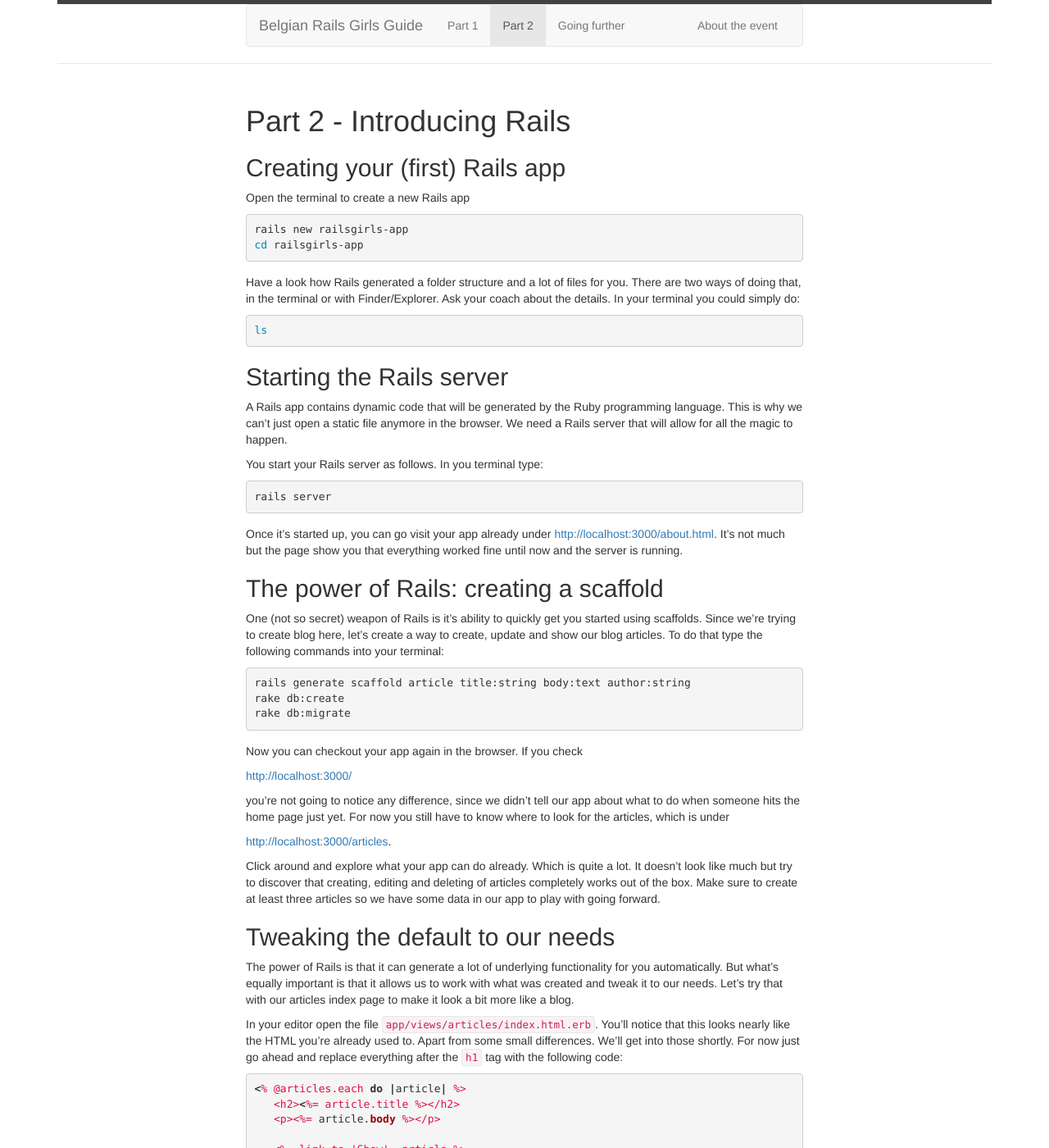
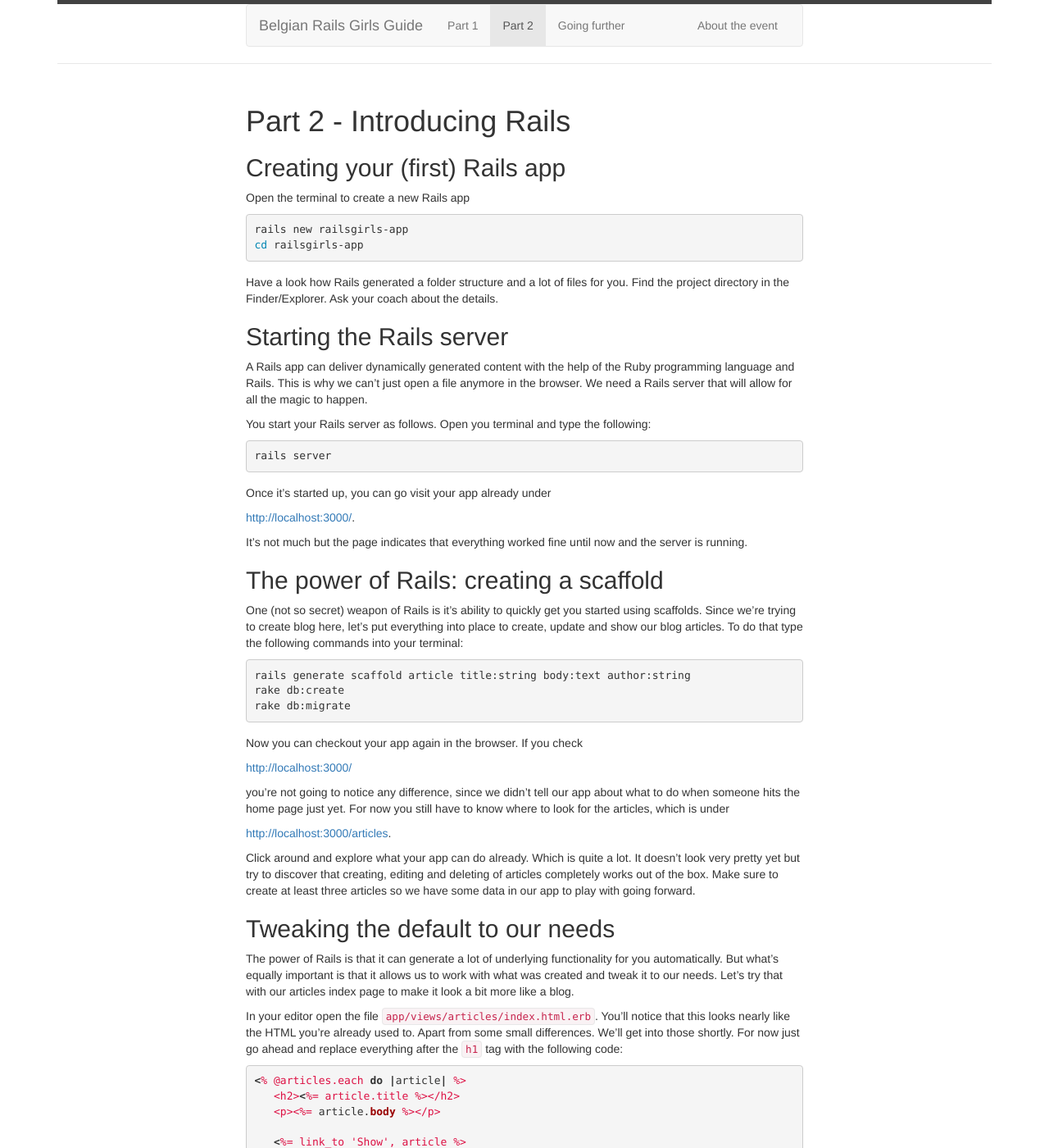
Before and after one commit to brug-be/railsgirls_guide, a Jekyll site: the page built from part_2_dynamic.md, in a window 1280 px wide and 1400 px high. Shown: the whole window at 82% size. Built offline with Jekyll 4.4.1, drawn with Linux system fonts in a browser that asks for light colours; nearby versions of some CDN libraries; some of the changed text lies outside the part shown.

Commit message:
Rewrite of part 1 of part 2 nearly makes sense like that

```diff
--- a/part_2_dynamic.md
+++ b/part_2_dynamic.md
@@ -15,27 +15,28 @@
 cd railsgirls-app
 {% endhighlight %}
 
-Have a look how Rails generated a folder structure and a lot of files for you. There are two ways of doing that, in the terminal or with Finder/Explorer. Ask your coach about the details. In your terminal you could simply do:
+Have a look how Rails generated a folder structure and a lot of files for you. Find the project directory in the Finder/Explorer. Ask your coach about the details.
 
-{% highlight bash %}
-ls
-{% endhighlight %}
 
 ## Starting the Rails server
 
-A Rails app contains dynamic code that will be generated by the Ruby programming language. This is why we can't just open a static file anymore in the browser. We need a Rails server that will allow for all the magic to happen.
+A Rails app can deliver dynamically generated content with the help of the Ruby programming language and Rails. This is why we can't just open a file anymore in the browser. We need a Rails server that will allow for all the magic to happen.
 
-You start your Rails server as follows. In you terminal type:
+You start your Rails server as follows. Open you terminal and type the following:
 
 {% highlight bash %}
 rails server
 {% endhighlight %}
 
-Once it's started up, you can go visit your app already under [http://localhost:3000/about.html](http://localhost:3000/about.html). It's not much but the page show you that everything worked fine until now and the server is running.
+Once it's started up, you can go visit your app already under
+
+[http://localhost:3000/](http://localhost:3000/).
+
+It's not much but the page indicates that everything worked fine until now and the server is running.
 
 ## The power of Rails: creating a scaffold
 
-One (not so secret) weapon of Rails is it's ability to quickly get you started using scaffolds. Since we're trying to create blog here, let's create a way to create, update and show our blog articles. To do that type the following commands into your terminal:
+One (not so secret) weapon of Rails is it's ability to quickly get you started using scaffolds. Since we're trying to create blog here, let's put everything into place to create, update and show our blog articles. To do that type the following commands into your terminal:
 
 {% highlight bash %}
 rails generate scaffold article title:string body:text author:string
@@ -51,7 +52,7 @@
 
 [http://localhost:3000/articles](http://localhost:3000/articles).
 
-Click around and explore what your app can do already. Which is quite a lot. It doesn't look like much but try to discover that creating, editing and deleting of articles completely works out of the box. Make sure to create at least three articles so we have some data in our app to play with going forward.
+Click around and explore what your app can do already. Which is quite a lot. It doesn't look very pretty yet but try to discover that creating, editing and deleting of articles completely works out of the box. Make sure to create at least three articles so we have some data in our app to play with going forward.
 
 ## Tweaking the default to our needs
 
@@ -77,19 +78,19 @@
 
 # What about our about page now?
 
-Let's bring the two parts of this guide together. We want to integrate the about page we created in the first part into our Rails app. For that we will use our Rails' generator again and let it create a new controller for us that will have only one page. To do that open the terminal again and type the following line:
+Let's bring the two parts of this guide together. We want to integrate the about page we created in the first part into our Rails app. For that we will use our Rails' generator again and let it create all the setup we need for that page. To do that open the terminal again and type the following line:
 
 {% highlight bash %}
-rails g controller pages about
+rails generate controller pages about
 {% endhighlight %}
 
 If you open [http://localhost:3000/pages/about](http://localhost:3000/pages/about) you will notice that Rails created an about page for us. It understands the URL and shows us some placeholder content. Let's now put our about page from earlier in that place. Open the file mentioned on the web page in your editor. Let's now paste the complete content from our about.html page into this file.
 
 visit [http://localhost:3000/pages/about](http://localhost:3000/pages/about)
 
-# Now let's try something dynamic
+## Now let's try something dynamic
 
-Our about page contains a couple of pieces of information that we can use to showcase why using Rails and
+Now that our page is part of a Rails app there are many possibilities of making the content more dynamic.
 
 * Open the file `app/views/pages/about.html.erb`. See how we explicitly state the year in the section `<footer>`? Let's have Rails provide the current year for us dynamically. To do that change the code as follows, and reload the page to see that the year is still there.
 
```
